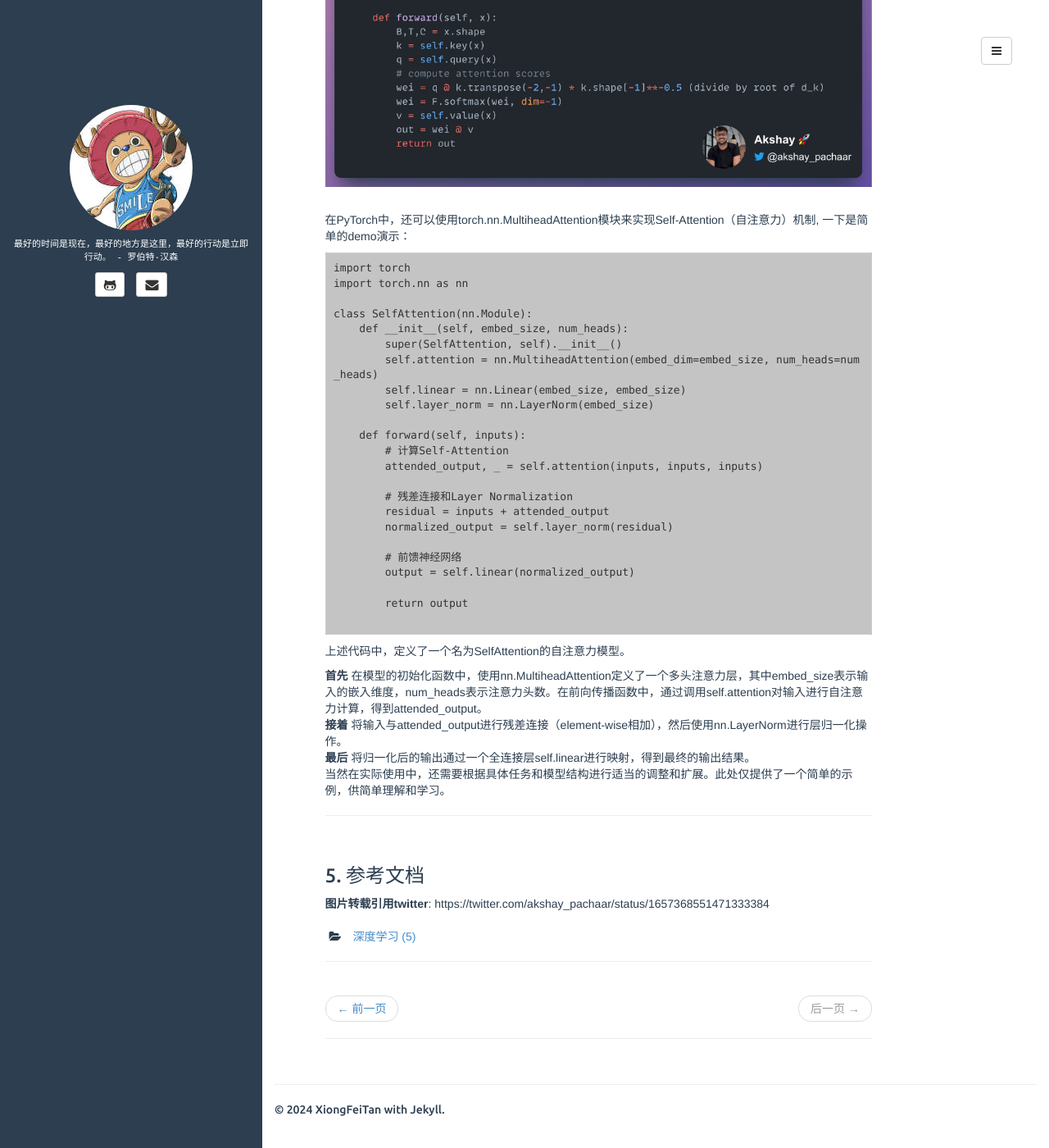
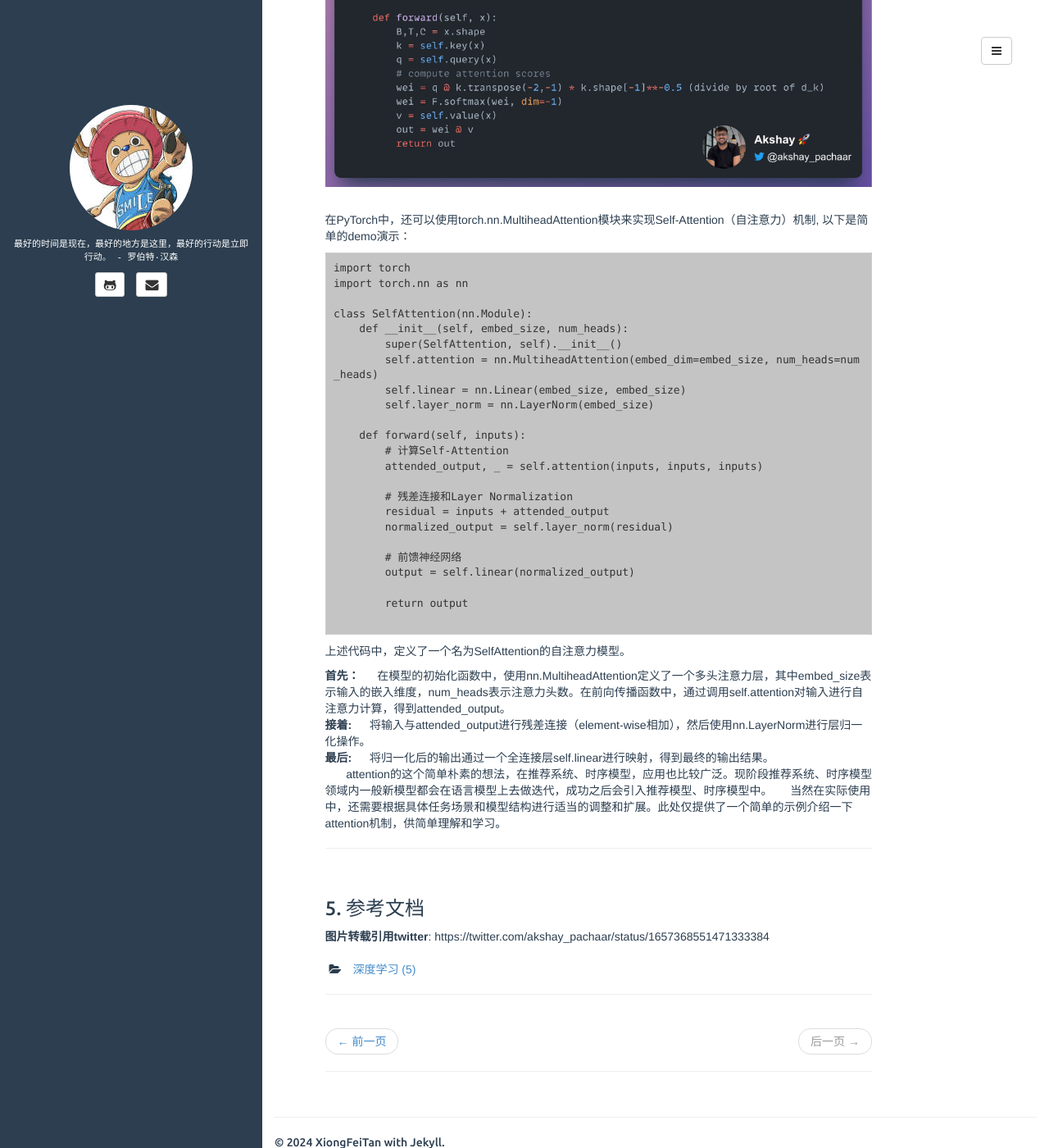
Before and after one commit to XiongFeiTan/XiongFeiTan.github.io, a Jekyll site: the page built from _posts/2023-05-26-关于Self-Attention的工作机制.markdown, in a window 1280 px wide and 1400 px high, scrolled down 3976 px. Shown: the whole window at 82% size. Built offline with Jekyll 4.4.1, drawn with Linux system fonts in a browser that asks for light colours; comment, search, counter and statistics services are not loaded.

````diff
--- a/_posts/2023-05-26-关于Self-Attention的工作机制.markdown
+++ b/_posts/2023-05-26-关于Self-Attention的工作机制.markdown
@@ -66,7 +66,7 @@
 ![avatar](/images/2023/attention-6.png)
 
 <br>
-在PyTorch中，还可以使用torch.nn.MultiheadAttention模块来实现Self-Attention（自注意力）机制, 一下是简单的demo演示：
+在PyTorch中，还可以使用torch.nn.MultiheadAttention模块来实现Self-Attention（自注意力）机制, 以下是简单的demo演示：
 
 ```
 import torch
@@ -96,13 +96,18 @@
 
 上述代码中，定义了一个名为SelfAttention的自注意力模型。
 
-**首先** 在模型的初始化函数中，使用nn.MultiheadAttention定义了一个多头注意力层，其中embed_size表示输入的嵌入维度，num_heads表示注意力头数。在前向传播函数中，通过调用self.attention对输入进行自注意力计算，得到attended_output。
+**首先：**
+&emsp; 在模型的初始化函数中，使用nn.MultiheadAttention定义了一个多头注意力层，其中embed_size表示输入的嵌入维度，num_heads表示注意力头数。在前向传播函数中，通过调用self.attention对输入进行自注意力计算，得到attended_output。
 <br>
-**接着** 将输入与attended_output进行残差连接（element-wise相加），然后使用nn.LayerNorm进行层归一化操作。
+**接着:**
+&emsp; 将输入与attended_output进行残差连接（element-wise相加），然后使用nn.LayerNorm进行层归一化操作。
 <br>
-**最后** 将归一化后的输出通过一个全连接层self.linear进行映射，得到最终的输出结果。
+**最后:**
+&emsp; 将归一化后的输出通过一个全连接层self.linear进行映射，得到最终的输出结果。
 <br>
-当然在实际使用中，还需要根据具体任务和模型结构进行适当的调整和扩展。此处仅提供了一个简单的示例，供简单理解和学习。
+&nbsp;
+&emsp; attention的这个简单朴素的想法，在推荐系统、时序模型，应用也比较广泛。现阶段推荐系统、时序模型领域内一般新模型都会在语言模型上去做迭代，成功之后会引入推荐模型、时序模型中。
+&emsp; 当然在实际使用中，还需要根据具体任务场景和模型结构进行适当的调整和扩展。此处仅提供了一个简单的示例介绍一下attention机制，供简单理解和学习。
 
 ---
 <br>
````
